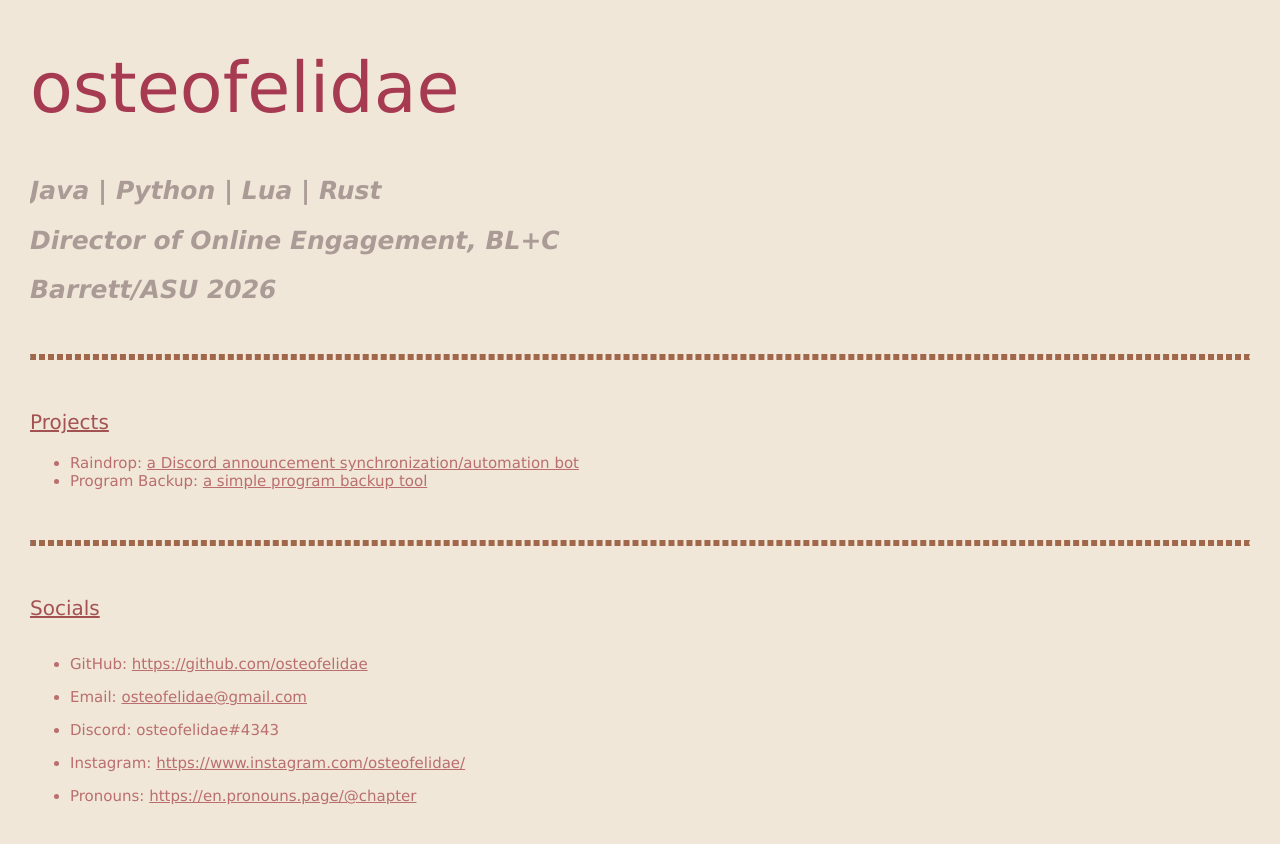
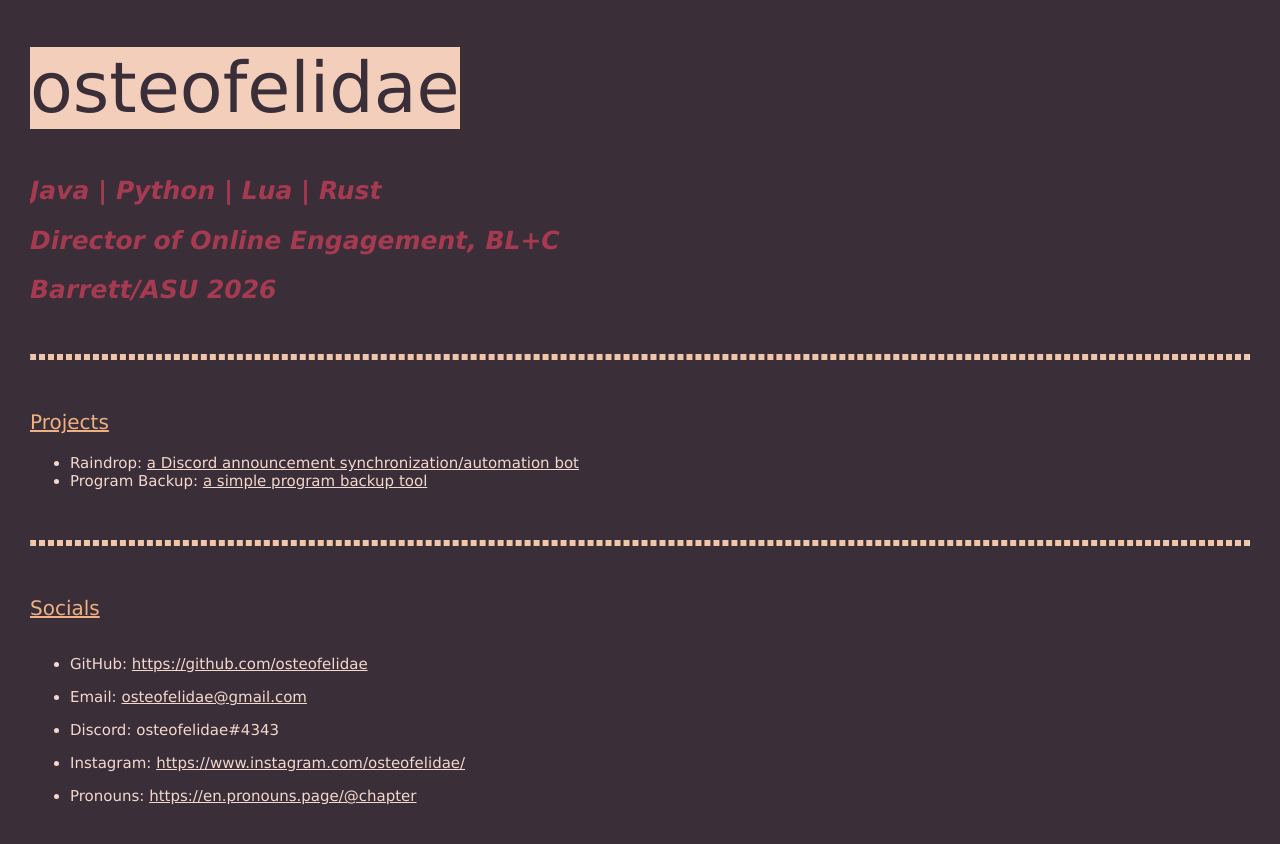
Before and after one commit to osteofelidae/osteofelidae.github.io, a plain HTML site: page index.html in a window 1280 px wide. Drawn offline with Linux system fonts and the light colour scheme.

Commit message:
'final' update no

```diff
--- a/index.html
+++ b/index.html
@@ -14,7 +14,7 @@
 
 		<div>
 
-			<h1 class="title">osteofelidae</h1>
+			<h1 class="title"><span>osteofelidae</span></h1>
 
 			<h2 class="subtitle">Java | Python | Lua | Rust</h2>
 			<h2 class="subtitle">Director of Online Engagement, BL+C</h2>
--- a/styles.css
+++ b/styles.css
@@ -36,7 +36,7 @@
 
 	from {
 
-		color: #F0E7D8;
+		color: #3A2E39;
 
 	}
 
@@ -46,17 +46,23 @@
 
 	from {
 
-		border-top: 3px dashed #F0E7D8;
-		border-bottom: 3px dashed #F0E7D8;
+		border-top: 3px dashed #3A2E39;
+		border-bottom: 3px dashed #3A2E39;
 
 	}
+
+}
+
+h1 span {
+
+    background-color: #F3CFBB;
 
 }
 
 body {
 
 	font-family: 'Lucida Grande', monospace;
-	background-color: #F0E7D8;
+	background-color: #3A2E39;
 	margin:30px;
 
 }
@@ -69,8 +75,8 @@ div {
 
 hr.dashed {
 
-	border-top: 3px dashed #A1674A;
-	border-bottom: 3px dashed #A1674A;
+	border-top: 3px dashed #F1C5A8;
+	border-bottom: 3px dashed #F1C5A8;
 	margin-top: 50px;
 	margin-bottom: 50px;
 
@@ -83,7 +89,7 @@ hr.dashed {
 
 .title {
 
-	color: #A63A50;
+	color: #3A2E39;
 	font-size: 70px;
 	font-weight: normal;
 
@@ -96,7 +102,7 @@ hr.dashed {
 
 .subtitle {
 
-	color: #AB9B96;
+	color: #A63A50;
 	font-size: 25px;
 	font-style: italic;
 
@@ -109,7 +115,7 @@ hr.dashed {
 
 .section_header {
 
-	color: #A45151;
+	color: #EDB183;
 	font-size: 20px;
 	font-weight: normal;
 	text-decoration: underline;
@@ -124,7 +130,7 @@ hr.dashed {
 
 .content {
 
-	color: #BA6E6E;
+	color: #F4D8CD;
 	font-size: 15px;
 
 	animation-name: title_fade_in;
```
